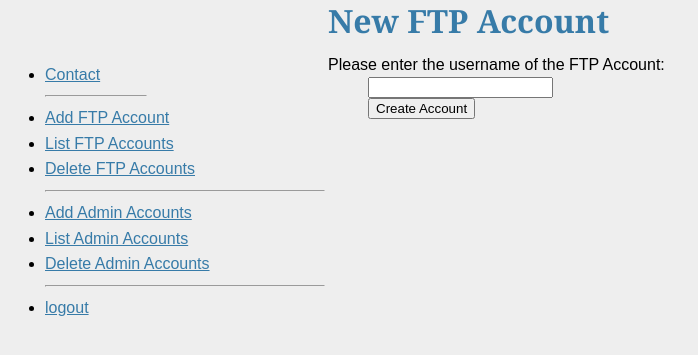
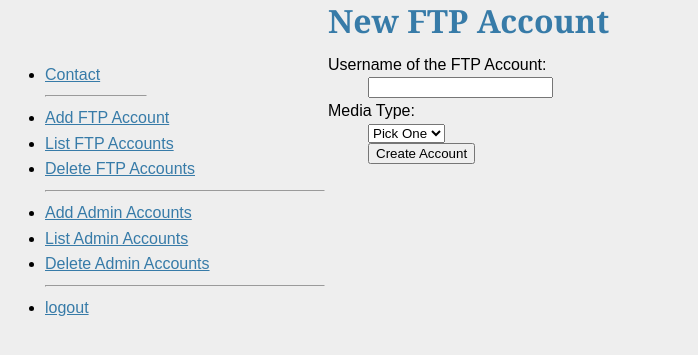
Before and after one commit to guymatz/ftp_admin, a Flask app: page /ftp/new in a window 1280 px wide. Shown: the top 355 px of the page, without its empty margins (0-698 px from the left). Run offline with Flask 2, Linux system fonts and the light colour scheme; the visitor is signed in with stand-in values (Sample User, id 1); parts of the project's set-up code (start-up, migrations or seed data) failed here and were passed over.

Commit message:
added media_type

```diff
--- a/app/new_ftp.py
+++ b/app/new_ftp.py
@@ -27,17 +27,23 @@ class NewFTP(flask.views.MethodView):
     # Load in users from chef and check to see if we're putting in a duplicate
     ftp_users = utils.load_users()
     new_user = flask.request.form['ftp_username']
+    media_type = flask.request.form['media_type']
     app.logger.debug("new_user = " + new_user)
+    if new_user == '' or media_type == '':
+      flash('Username and Media Type are required!')
+      return self.get()
     if utils.user_exists(new_user, ftp_users):
       flash('FTP account for ' + new_user + ' already exists!')
       return self.get()
     # Generate password (see below) and return back to ftp, displaying new pwd
     pwd = utils.new_random_password()
     app.logger.debug(new_user + "=" + pwd)
+    app.logger.debug("media_type = " + media_type)
     app.logger.debug("ftp_users has this many entries:" + str(len(ftp_users)))
     ftp_users[new_user] = { "password": pwd,
+                            "media_type": media_type,
                             "_comment": "Added by " + flask.session['username'] + " on "
                             + datetime.datetime.now().strftime("%Y-%m-%d %T") }
     utils.persist_users(new_user, ftp_users, 'added')
-    flash('FTP account for ' + new_user + ' created!  Password is ' + pwd)
+    flash('FTP account for ' + media_type + ' ' + new_user + ' created!  Password is ' + pwd)
     return self.get()
--- a/app/templates/ftp_users.html
+++ b/app/templates/ftp_users.html
@@ -6,6 +6,7 @@
     <H2>Mouse-over user to show password</H2>
   	<tr>
   	  <th scope="col">Username</th>
+      <th scope="col">Media Type</th>
 	  <th scope="col">Comment</th>
 	</tr>
   </thead>
@@ -13,6 +14,7 @@
   {% for ftp_user in ftp_users|sort %}
 	<tr title="{{ ftp_users[ftp_user]['password'] }}">
 	  <th>{{ ftp_user }} </th>
+    <th>{{ ftp_users[ftp_user]['media_type'] }} </th>
 	  <th>{{ ftp_users[ftp_user]['_comment'] }} </th>
 	</tr>
   {% endfor %}
--- a/app/templates/new_ftp.html
+++ b/app/templates/new_ftp.html
@@ -5,8 +5,14 @@
 <h1>New FTP Account</h1>
 <form action="/ftp/new" method="post">
     <dl>
-      <dt>Please enter the username of the FTP Account:
+      <dt>Username of the FTP Account:
       <dd><input type="text" name="ftp_username">
+      <dt>Media Type:
+      <dd><select name="media_type">
+      	<dd><option value="">Pick One</option>
+      	<dd><option value="talk">Talk</option>
+      	<dd><option value="music">Music</option>
+      <dd></select>
       <dd><input type="submit" value="Create Account">
     </dl>
 </form>
```
